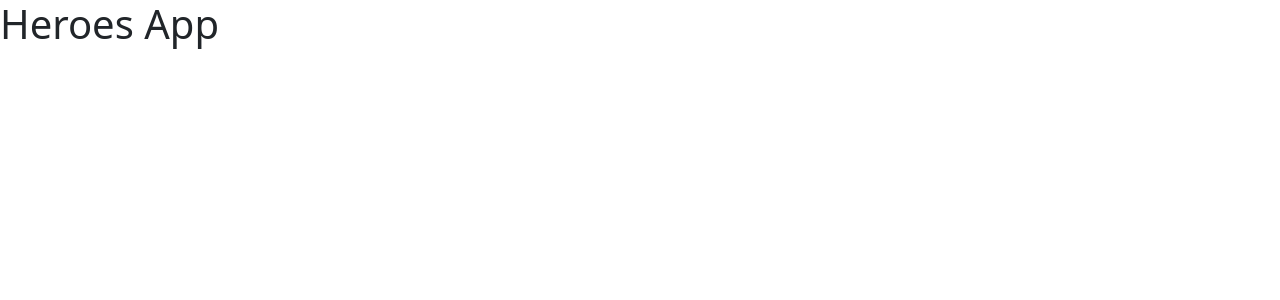
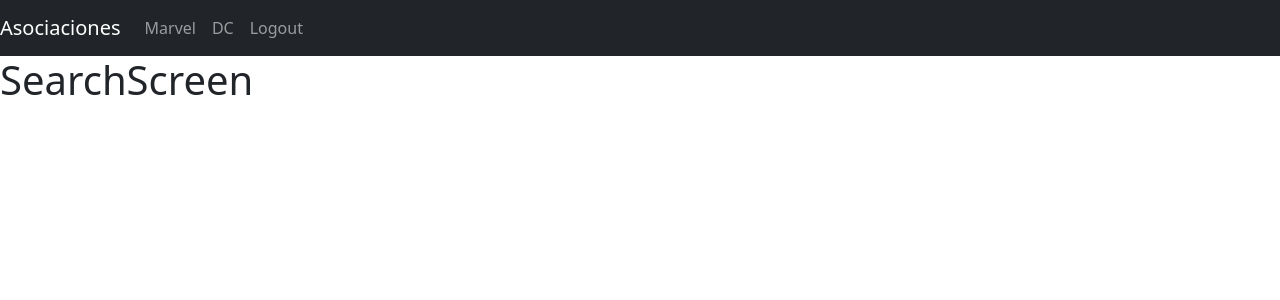
Before and after one commit to Gerard-strock/app-heroes, a React (Vite) app: page /search in a window 1280 px wide. Shown: the top 300 px of the page. Built offline with nearby package versions, Linux system fonts and the light colour scheme.

Commit message:
Add react router

```diff
--- a/package.json
+++ b/package.json
@@ -9,7 +9,8 @@
   },
   "dependencies": {
     "react": "^18.0.0",
-    "react-dom": "^18.0.0"
+    "react-dom": "^18.0.0",
+    "react-router-dom": "^6.3.0"
   },
   "devDependencies": {
     "@types/react": "^18.0.0",
--- a/src/HeroesApp.jsx
+++ b/src/HeroesApp.jsx
@@ -1,9 +1,7 @@
-import React from 'react'
+import { AppRouter } from './components/routes/AppRouter'
 
 export const HeroesApp = () => {
   return (
-    <div>
-      <h1>Heroes App</h1>
-    </div>
+    <AppRouter />
   )
 }
--- /dev/null
+++ b/src/components/dc/DcScreen.jsx
@@ -0,0 +1,9 @@
+import React from 'react'
+
+export const DcScreen = () => {
+  return (
+    <>
+      <h1>DcScreen</h1>
+    </>
+  )
+}
--- /dev/null
+++ b/src/components/login/LoginScreen.jsx
@@ -0,0 +1,9 @@
+import React from 'react'
+
+export const LoginScreen = () => {
+  return (
+    <div>
+      <h1>LoginScreen</h1>
+    </div>
+  )
+}
--- /dev/null
+++ b/src/components/marvel/MarvelScreen.jsx
@@ -0,0 +1,9 @@
+import React from 'react'
+
+export const MarvelScreen = () => {
+  return (
+    <>
+      <h1>MarvelScreen</h1>
+    </>
+  )
+}
--- /dev/null
+++ b/src/components/routes/AppRouter.jsx
@@ -0,0 +1,21 @@
+import { BrowserRouter, Route, Routes } from 'react-router-dom'
+import { DcScreen } from '../dc/DcScreen'
+import { LoginScreen } from '../login/LoginScreen'
+import { MarvelScreen } from '../marvel/MarvelScreen'
+import { SearchScreen } from '../search/SearchScreen'
+import { Navbar } from '../ui/Navbar'
+
+export const AppRouter = () => {
+  return (
+    <BrowserRouter>
+      <Navbar />
+      <Routes>
+        <Route path='/' element={<MarvelScreen />} />
+        <Route path='/marvel' element={<MarvelScreen />} />
+        <Route path='/dc' element={<DcScreen />} />
+        <Route path='/search' element={<SearchScreen />} />
+        <Route path='/' element={<LoginScreen />} />
+      </Routes>
+    </BrowserRouter>
+  )
+}
--- /dev/null
+++ b/src/components/search/SearchScreen.jsx
@@ -0,0 +1,9 @@
+import React from 'react'
+
+export const SearchScreen = () => {
+  return (
+    <div>
+      <h1>SearchScreen </h1>
+    </div>
+  )
+}
--- /dev/null
+++ b/src/components/ui/Navbar.jsx
@@ -0,0 +1,31 @@
+import { Link, NavLink } from 'react-router-dom'
+
+export const Navbar = () => {
+  return (
+    <nav className='navbar navbar-expand-sm navbar-dark bg-dark'>
+      <Link className='navbar-brand' to='/'>
+        Asociaciones
+      </Link>
+
+      <div className='navbar-collapse'>
+        <div className='navbar-nav'>
+          <NavLink className='nav-item nav-link' to='/marvel'>
+            Marvel
+          </NavLink>
+
+          <NavLink className='nav-item nav-link' to='/dc'>
+            DC
+          </NavLink>
+        </div>
+      </div>
+
+      <div className='navbar-collapse collapse w-100 order-3 dual-collapse2'>
+        <ul className='navbar-nav ml-auto'>
+          <NavLink className='nav-item nav-link' to='/login'>
+            Logout
+          </NavLink>
+        </ul>
+      </div>
+    </nav>
+  )
+}
```
Also changed, not shown: 1 other file (tests, documents, lock files or other folders).
